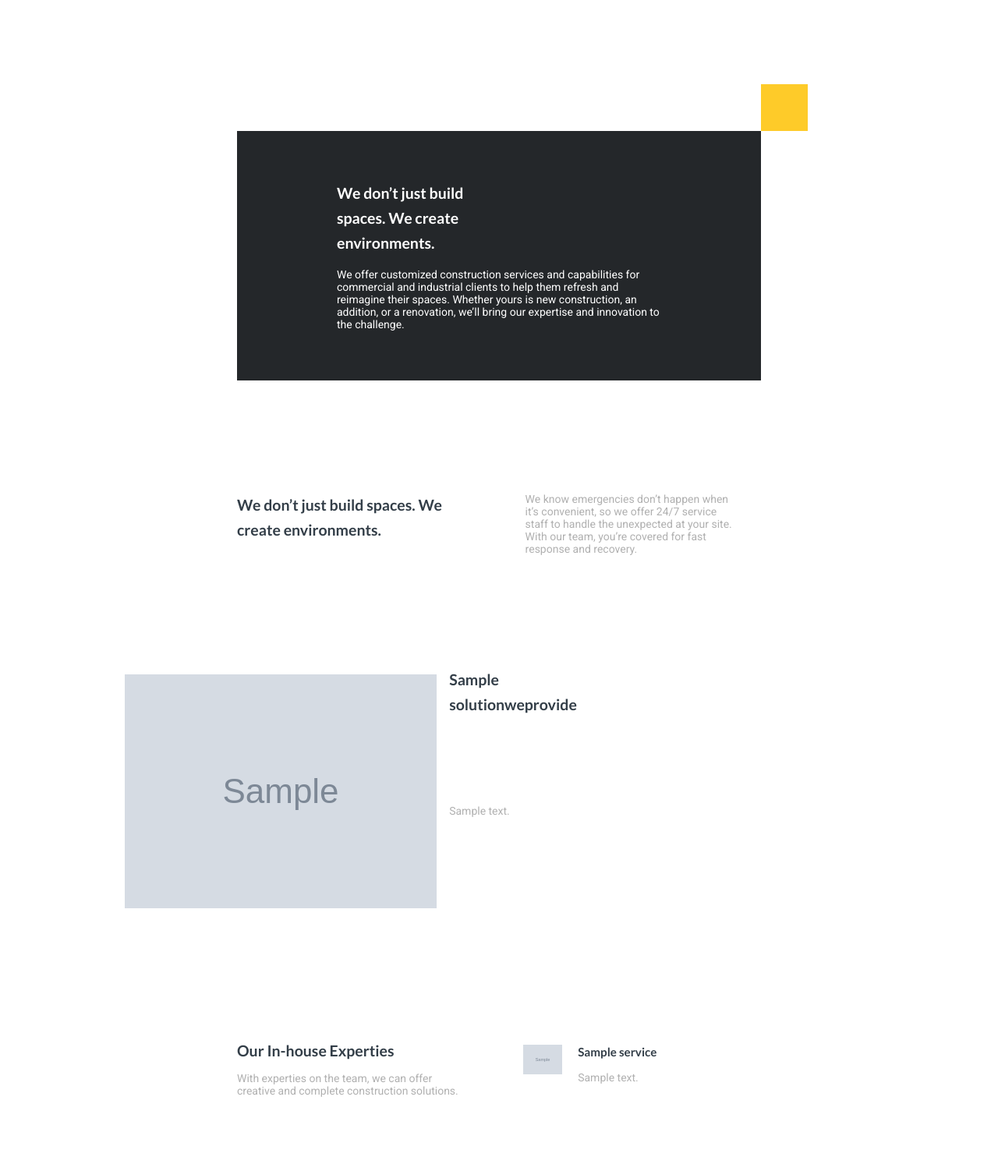
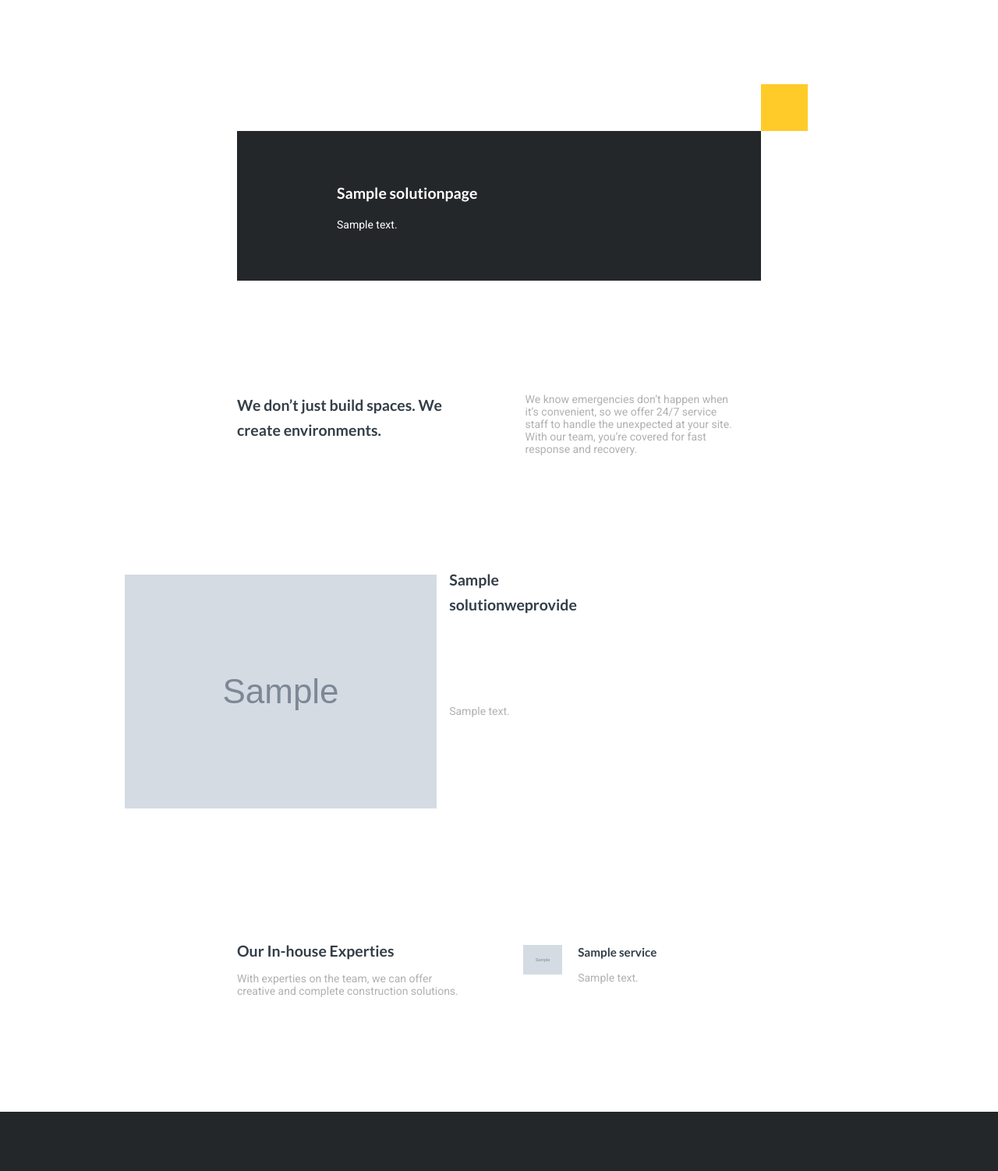
Before and after one commit to yantrashalait/Yagya-Construction, a Django app: page /solutions/ in a window 1280 px wide. Shown: the part 589-2091 px from the top of the page at 78% size. Run offline with Django 3.2, Linux system fonts and the light colour scheme; tables that the repository leaves empty hold one stand-in row (values such as "Sample post"); grey boxes marked "Sample" are stand-in pictures.

Commit message:
Updated solution page

```diff
--- a/item/models.py
+++ b/item/models.py
@@ -17,6 +17,8 @@
 class SolutionPage(models.Model):
     main_image = models.ImageField(upload_to='solution/', help_text="Image size: width=193px height=115px")
     title = models.TextField(null=True, blank=True)
+    heading = models.TextField(null=True, blank=True)
+    description = models.TextField(null=True, blank=True)
 
     def __str__(self):
         return self.title
--- a/item/templates/item/solutions.html
+++ b/item/templates/item/solutions.html
@@ -20,8 +20,8 @@
         <div class="cnst__wrapper__main">
             <div class="soluctions__black__banner">
                 <div class="soluctions__blakc__content">
-                    <h2>We don’t just build spaces. We create environments.</h2>
-                    <p>We offer customized construction services and capabilities for commercial and industrial clients to help them refresh and reimagine their spaces. Whether yours is new construction, an addition, or a renovation, we’ll bring our expertise and innovation to the challenge.</p>
+                    <h2>{{ solution.heading }}</h2>
+                    <p>{{ solution.description|linebreaks }}</p>
                 </div>
             </div>
             <div class="below__soluctions__black__box">
--- a/item/views.py
+++ b/item/views.py
@@ -53,6 +53,7 @@
     def get_context_data(self, **kwargs):
         context = super().get_context_data(**kwargs)
         context['about'] = AboutUs.objects.first()
+        context['organization'] = Organization.objects.first()
         return context
 
 class ProcessView(TemplateView):
```
Also changed, not shown: item/migrations/0032_auto_20190916_1421.py (added).
